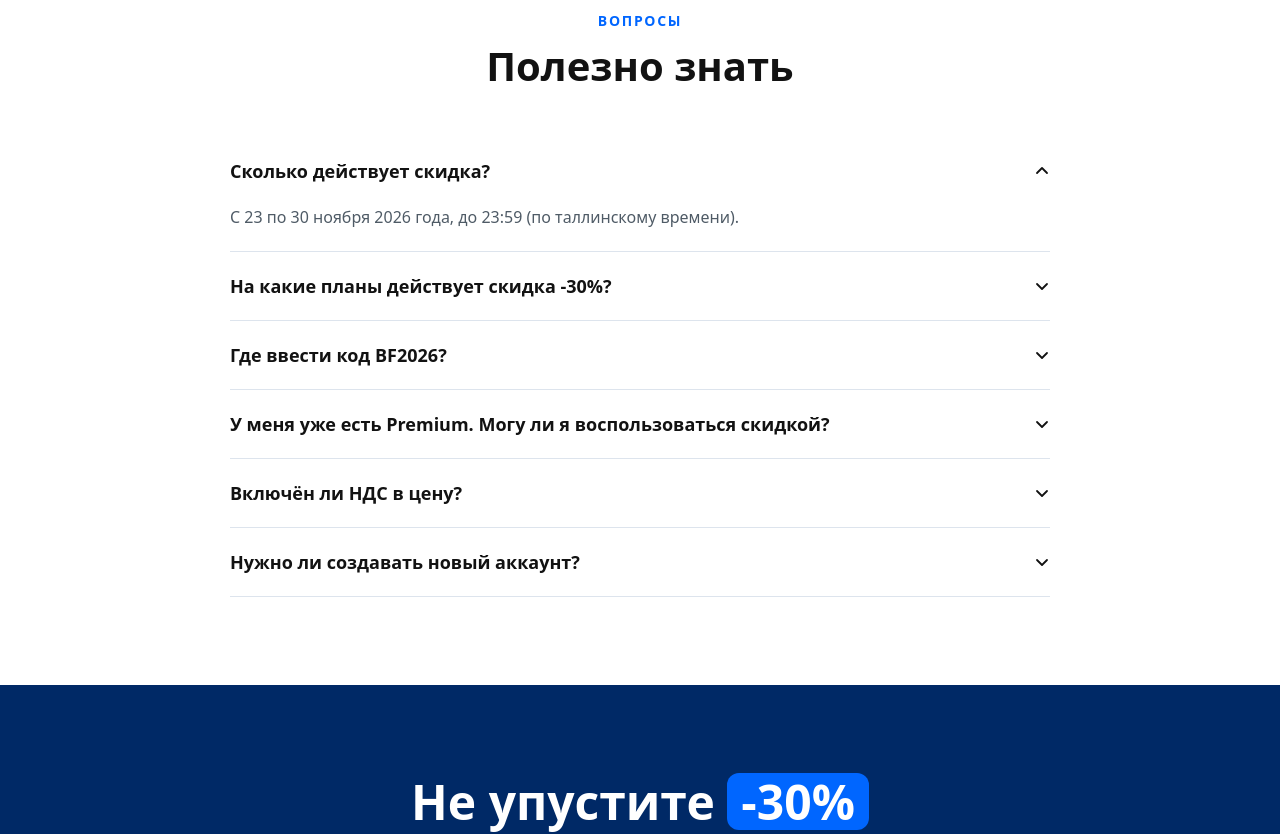
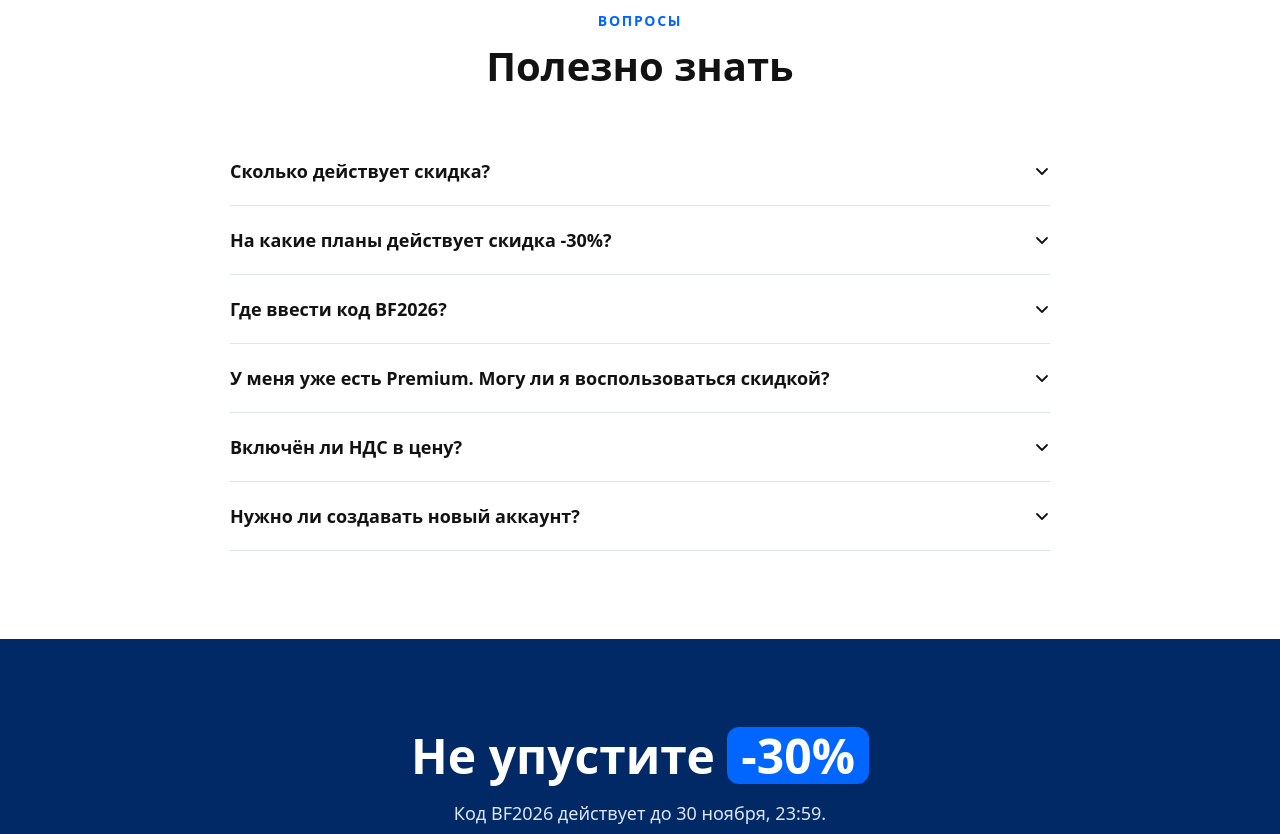
Before and after one commit to INBOKSS/why, a plain HTML site: page black-friday-ee/ru/index.html in a window 1280 px wide. Shown: the part 3580-4414 px from the top of the page. Drawn offline with Linux system fonts and the light colour scheme.

Commit message:
BF landing EE: first FAQ closed by default (RU page)

```diff
--- a/black-friday-ee/ru/index.html
+++ b/black-friday-ee/ru/index.html
@@ -425,7 +425,7 @@
       <h2>Полезно знать</h2>
     </div>
     <div class="faq">
-      <div class="faq-item open"><button class="faq-q" type="button" aria-expanded="true"><span>Сколько действует скидка?</span><svg width="16" height="16" viewBox="0 0 16 16" fill="none" aria-hidden="true"><path d="m3 6 5 5 5-5" stroke="#121212" stroke-width="1.8" stroke-linecap="round" stroke-linejoin="round"/></svg></button><div class="faq-a"><p>С 23 по 30 ноября 2026 года, до 23:59 (по таллинскому времени).</p></div></div>
+      <div class="faq-item"><button class="faq-q" type="button" aria-expanded="false"><span>Сколько действует скидка?</span><svg width="16" height="16" viewBox="0 0 16 16" fill="none" aria-hidden="true"><path d="m3 6 5 5 5-5" stroke="#121212" stroke-width="1.8" stroke-linecap="round" stroke-linejoin="round"/></svg></button><div class="faq-a"><p>С 23 по 30 ноября 2026 года, до 23:59 (по таллинскому времени).</p></div></div>
       <div class="faq-item"><button class="faq-q" type="button" aria-expanded="false"><span>На какие планы действует скидка -30%?</span><svg width="16" height="16" viewBox="0 0 16 16" fill="none" aria-hidden="true"><path d="m3 6 5 5 5-5" stroke="#121212" stroke-width="1.8" stroke-linecap="round" stroke-linejoin="round"/></svg></button><div class="faq-a"><p>На все планы Mail.ee Premium на 1 и 3 года: 150 GB, 300 GB и 1 TB. Скидка не распространяется на ежемесячную оплату.</p></div></div>
       <div class="faq-item"><button class="faq-q" type="button" aria-expanded="false"><span>Где ввести код BF2026?</span><svg width="16" height="16" viewBox="0 0 16 16" fill="none" aria-hidden="true"><path d="m3 6 5 5 5-5" stroke="#121212" stroke-width="1.8" stroke-linecap="round" stroke-linejoin="round"/></svg></button><div class="faq-a"><p>Если вы открываете страницу оплаты по кнопке на этой странице, код уже добавлен. Если вы открываете <a href="https://billing.mail.ee/premium/mail?language=ru&coupon=BF2026&storage_option=mail_plus_300&billing=premium_1_year_(300_gb)&utm_source=mail.ee&utm_medium=landing&utm_campaign=black_friday_2026&utm_content=ru_faq#coupon">billing.mail.ee</a> другим способом, введите BF2026 в поле для кода скидки перед оплатой.</p></div></div>
       <div class="faq-item"><button class="faq-q" type="button" aria-expanded="false"><span>У меня уже есть Premium. Могу ли я воспользоваться скидкой?</span><svg width="16" height="16" viewBox="0 0 16 16" fill="none" aria-hidden="true"><path d="m3 6 5 5 5-5" stroke="#121212" stroke-width="1.8" stroke-linecap="round" stroke-linejoin="round"/></svg></button><div class="faq-a"><p>Да, с кодом BF2026 вы можете продлить или расширить свой план, выбрав период на 1 или 3 года.</p></div></div>
```
